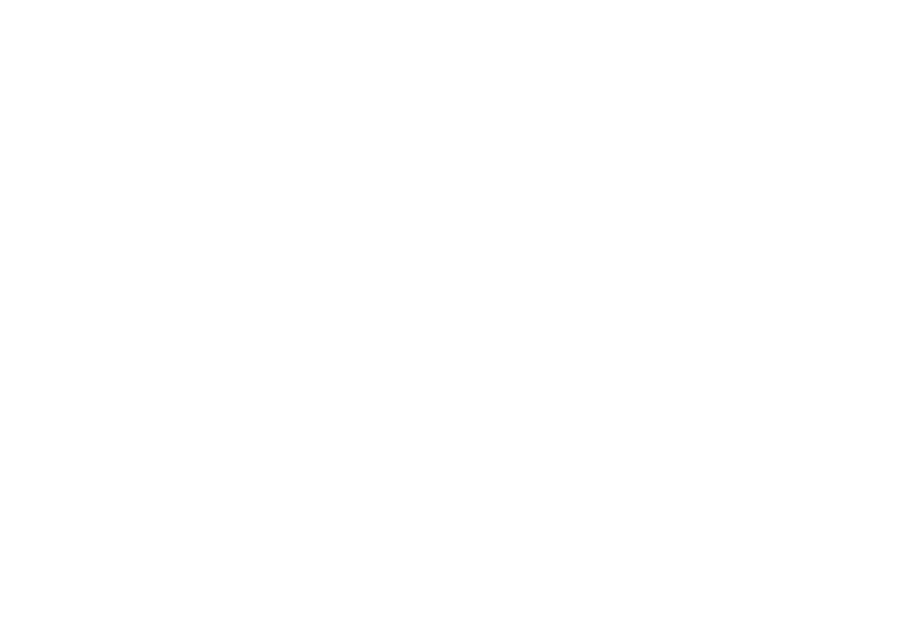
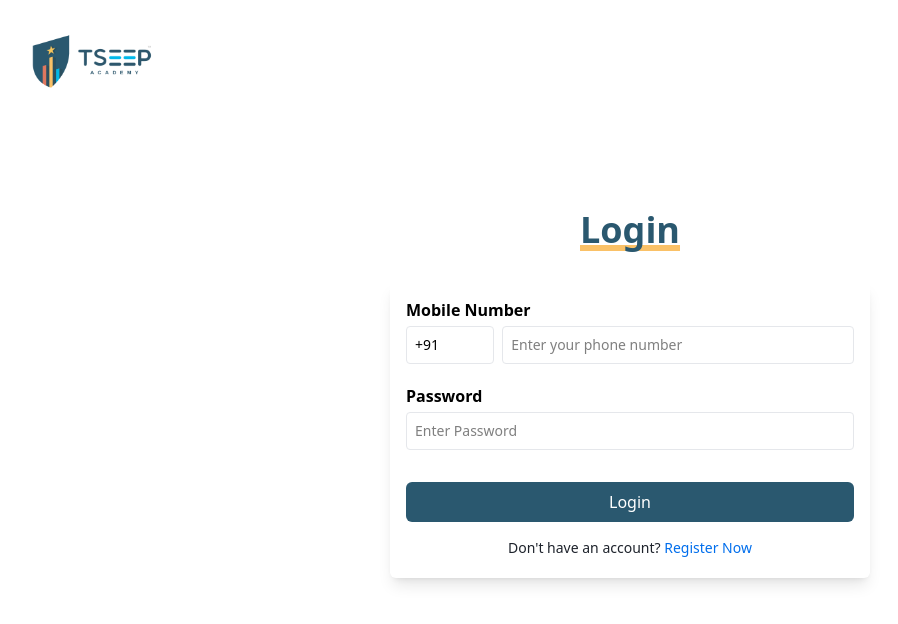
Before and after one commit to sreejithdev2002/TSEEP-quiz-website, a React (Vite) app: page /login in a window 1280 px wide. Before the commit this address had no page. Shown: the top 624 px of the page, without its empty margins (10-908 px from the left). Built offline with nearby package versions, Linux system fonts and the light colour scheme.

Commit message:
feat: Add Login page

```diff
--- a/src/App.jsx
+++ b/src/App.jsx
@@ -1,5 +1,6 @@
 import { BrowserRouter, Route, Routes } from "react-router-dom";
 import LandingPage from "./pages/LandingPage";
+import Login from "./pages/Login";
 
 function App() {
   return (
@@ -7,6 +8,7 @@
       <BrowserRouter>
         <Routes>
           <Route path="/" element={<LandingPage />} />
+          <Route path="/login" element={<Login />} />
         </Routes>
       </BrowserRouter>
     </>
--- a/src/pages/LandingPage.jsx
+++ b/src/pages/LandingPage.jsx
@@ -1,10 +1,10 @@
-
-
 import { useState } from "react";
 import Header from "../components/Header";
+import { useNavigate } from "react-router-dom";
 
 function LandingPage() {
   const [isChecked, setIsChecked] = useState(false);
+  const navigate = useNavigate();
 
   return (
     <div>
@@ -45,9 +45,10 @@
 
         <button
           disabled={!isChecked}
+          onClick={() => navigate("/login")}
           className={`mt-6 px-8 py-2 text-xs font-semibold rounded-sm transition-all duration-300 ${
             isChecked
-              ? "bg-[#2A586F] text-white hover:bg-blue-700"
+              ? "bg-[#2A586F] text-white hover:bg-[#1c4457] cursor-pointer"
               : "bg-gray-300 text-gray-600 cursor-not-allowed"
           }`}
         >
--- /dev/null
+++ b/src/pages/Login.jsx
@@ -0,0 +1,63 @@
+import { Link } from "react-router-dom";
+import Header from "../components/Header";
+
+function Login() {
+  return (
+    <div>
+      <Header />
+      <div className="flex flex-col justify-center items-center min-h-[70vh]">
+        <h2 className="text-4xl font-semibold text-[#2A586F] mb-5 relative inline-block">
+          Login
+          <span className="absolute left-0 top-[35px] w-full h-[6px] bg-[#fac167] -z-10"></span>
+        </h2>
+        <div className="my-3 shadow-lg rounded-md p-4">
+          <form action="" className="space-y-5">
+            <div className="flex flex-col gap-y-1">
+              <label htmlFor="" className="font-semibold">
+                Mobile Number
+              </label>
+              <div className="flex gap-x-2">
+                <input
+                  type="text"
+                  value="+91"
+                  className="border border-gray-200 p-2 rounded-sm w-1/5 text-sm"
+                />
+                <input
+                  type="text"
+                  className="border border-gray-200 p-2 rounded-sm w-4/5 text-sm"
+                  placeholder="Enter your phone number"
+                />
+              </div>
+            </div>
+            <div className="flex flex-col gap-y-1">
+              <label htmlFor="" className="font-semibold">
+                Password
+              </label>
+              <input
+                type="password"
+                name=""
+                id=""
+                className="border border-gray-200 p-2 rounded-sm text-sm"
+                placeholder="Enter Password"
+              />
+            </div>
+            <button
+              type="submit"
+              className="my-3 bg-[#2A586F] rounded-md text-white w-full p-2"
+            >
+              Login
+            </button>
+            <p className="text-[#1E232C] my-1 text-sm text-center">
+              Don't have an account?{" "}
+              <Link className="text-[#006EEC]" to="/register">
+                Register Now
+              </Link>
+            </p>
+          </form>
+        </div>
+      </div>
+    </div>
+  );
+}
+
+export default Login;
```
